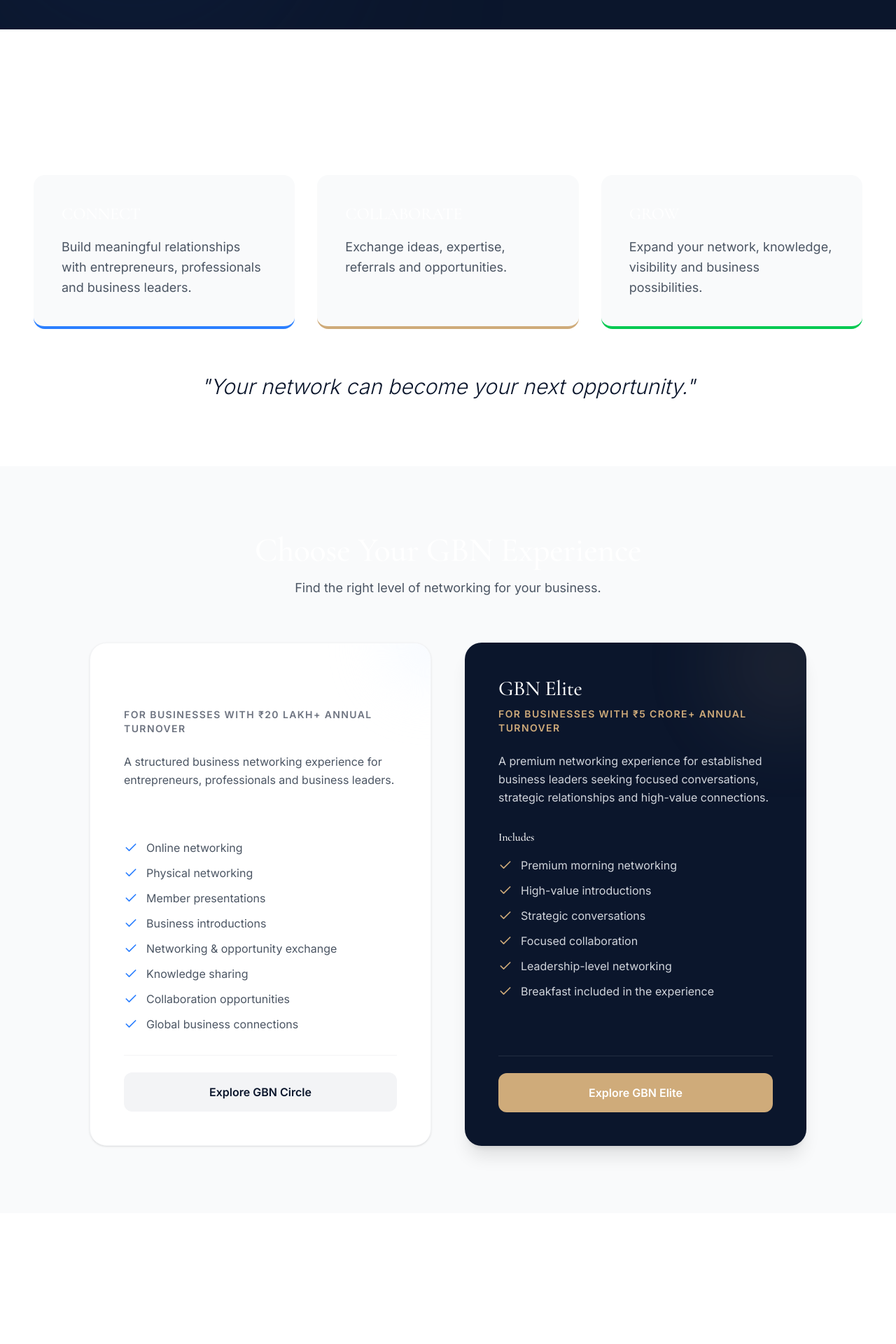
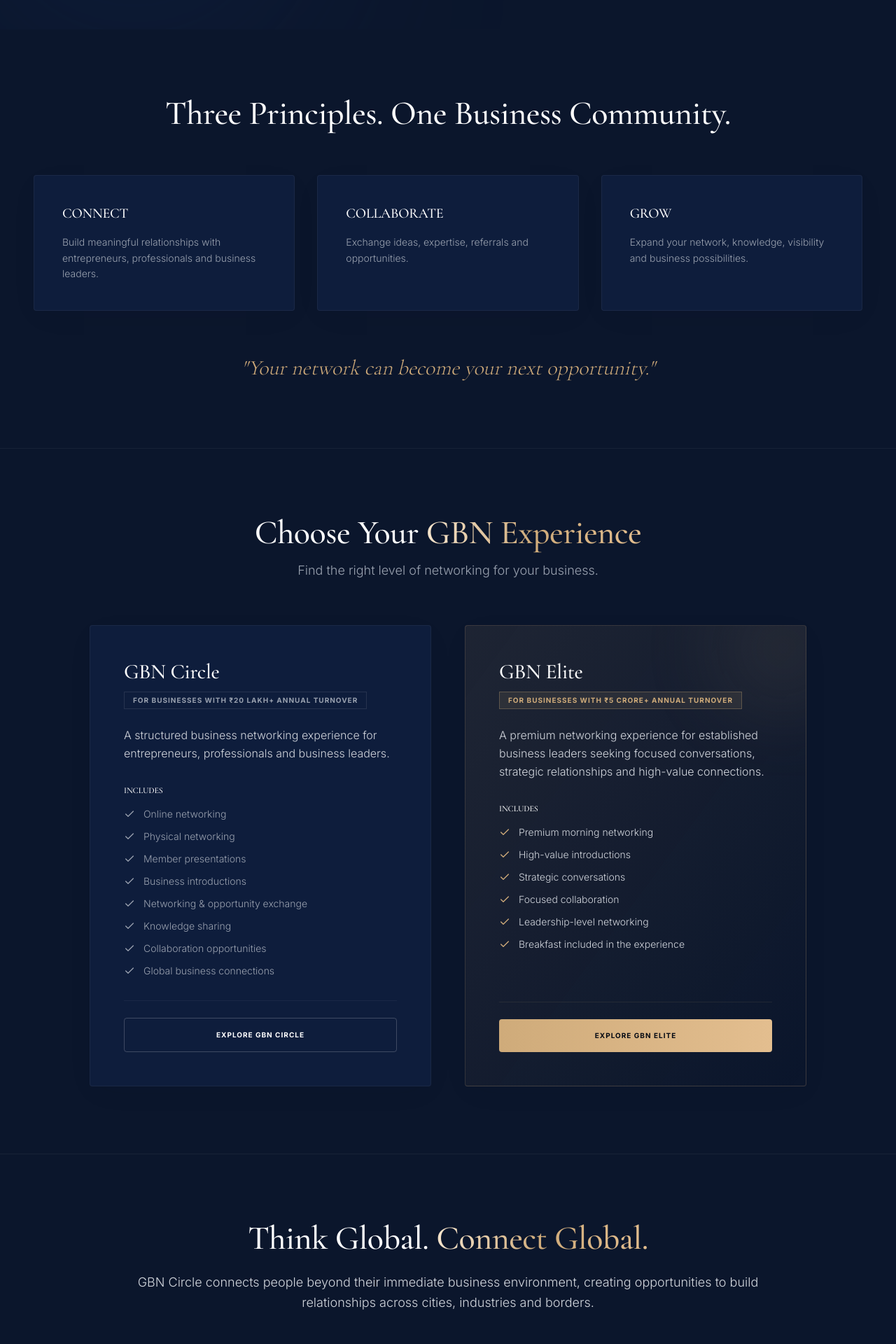
Before and after one commit to nimethfernando/gbn-circle, a Next.js app: page / in a window 1280 px wide. Shown: the part 3100-5020 px from the top of the page at 70% size. Built offline with nearby package versions, Linux system fonts and the light colour scheme.

Commit message:
Convert remaining UI components to strict dark theme

```diff
--- a/src/components/home/GBNExperience.tsx
+++ b/src/components/home/GBNExperience.tsx
@@ -23,48 +23,46 @@
     ];
 
     return (
-        <section className="py-24 bg-gray-50">
+        <section className="py-24 bg-gbn-navy text-white relative border-t border-white/5">
             <div className="container mx-auto px-6 md:px-12 max-w-7xl">
-                <div className="text-center mb-16">
-                    <h2 className="text-3xl md:text-5xl font-bold text-gbn-navy mb-4">
-                        Choose Your GBN Experience
+                <div className="text-center mb-16 animate-fade-in-up">
+                    <h2 className="text-4xl md:text-5xl font-serif text-white mb-4">
+                        Choose Your <span className="text-gradient-gold">GBN Experience</span>
                     </h2>
-                    <p className="text-lg text-gbn-text-muted">
+                    <p className="text-lg text-gray-400 font-light max-w-2xl mx-auto">
                         Find the right level of networking for your business.
                     </p>
                 </div>
 
                 <div className="grid lg:grid-cols-2 gap-8 lg:gap-12 max-w-5xl mx-auto">
                     {/* Card 1: GBN Circle */}
-                    <div className="bg-white rounded-3xl p-8 md:p-12 border border-gray-100 shadow-sm relative overflow-hidden flex flex-col">
-                        <div className="absolute top-0 right-0 w-32 h-32 bg-blue-50 opacity-50 rounded-full blur-2xl -mr-16 -mt-16 pointer-events-none"></div>
-
+                    <div className="bg-gbn-navy-light/40 border border-white/5 rounded-sm p-8 md:p-12 relative overflow-hidden flex flex-col premium-shadow group">
                         <div className="mb-8">
-                            <h3 className="text-3xl font-bold text-gbn-navy mb-2">GBN Circle</h3>
-                            <p className="text-sm font-semibold text-gbn-navy/60 uppercase tracking-widest mb-6">
+                            <h3 className="text-3xl font-serif text-white mb-2">GBN Circle</h3>
+                            <p className="text-[10px] uppercase font-bold tracking-widest text-gray-400 mb-6 border border-white/10 inline-block px-3 py-1">
                                 For businesses with ₹20 Lakh+ annual turnover
                             </p>
-                            <p className="text-gbn-text-muted leading-relaxed">
+                            <p className="text-gray-300 font-light leading-relaxed">
                                 A structured business networking experience for entrepreneurs, professionals and business leaders.
                             </p>
                         </div>
 
                         <div className="flex-grow">
-                            <h4 className="font-semibold text-gbn-navy mb-4">Includes</h4>
-                            <ul className="space-y-3 mb-8">
+                            <h4 className="text-xs tracking-widest uppercase font-bold text-white mb-4">Includes</h4>
+                            <ul className="space-y-3 mb-8 text-sm">
                                 {circleFeatures.map((feat, idx) => (
-                                    <li key={idx} className="flex items-start text-gbn-text-muted">
-                                        <Check className="w-5 h-5 text-blue-500 mr-3 shrink-0 mt-0.5" />
-                                        <span>{feat}</span>
+                                    <li key={idx} className="flex items-start text-gray-400">
+                                        <Check className="w-4 h-4 text-gray-400 mr-3 shrink-0 mt-0.5" />
+                                        <span className="font-light">{feat}</span>
                                     </li>
                                 ))}
                             </ul>
                         </div>
 
-                        <div className="mt-auto pt-6 border-t border-gray-100">
+                        <div className="mt-auto pt-6 border-t border-white/5">
                             <Link
                                 href="/community"
-                                className="w-full inline-flex justify-center items-center bg-gray-100 hover:bg-gray-200 text-gbn-navy font-semibold px-6 py-4 rounded-xl transition-colors"
+                                className="w-full inline-flex justify-center items-center bg-transparent border border-white/20 text-white text-[10px] tracking-widest font-bold px-6 py-4 rounded-sm transition-all hover:border-white uppercase"
                             >
                                 Explore GBN Circle
                             </Link>
@@ -72,35 +70,36 @@
                     </div>
 
                     {/* Card 2: GBN Elite */}
-                    <div className="bg-gbn-navy text-white rounded-3xl p-8 md:p-12 relative overflow-hidden flex flex-col shadow-xl">
+                    <div className="bg-gradient-to-br from-gbn-gold/10 to-transparent border border-gbn-gold/20 rounded-sm p-8 md:p-12 relative overflow-hidden flex flex-col premium-shadow group">
+
                         <div className="absolute top-0 right-0 w-48 h-48 bg-gbn-gold opacity-10 rounded-full blur-3xl -mr-16 -mt-16 pointer-events-none"></div>
 
                         <div className="mb-8 relative z-10">
-                            <h3 className="text-3xl font-bold text-white mb-2">GBN Elite</h3>
-                            <p className="text-sm font-semibold text-gbn-gold uppercase tracking-widest mb-6">
+                            <h3 className="text-3xl font-serif text-white mb-2 group-hover:text-gbn-gold transition-colors">GBN Elite</h3>
+                            <p className="text-[10px] uppercase font-bold tracking-widest text-gbn-gold mb-6 border border-gbn-gold/30 bg-gbn-gold/10 inline-block px-3 py-1">
                                 For businesses with ₹5 Crore+ annual turnover
                             </p>
-                            <p className="text-gray-300 leading-relaxed">
+                            <p className="text-gray-300 font-light leading-relaxed">
                                 A premium networking experience for established business leaders seeking focused conversations, strategic relationships and high-value connections.
                             </p>
                         </div>
 
                         <div className="flex-grow relative z-10">
-                            <h4 className="font-semibold text-white mb-4">Includes</h4>
-                            <ul className="space-y-3 mb-8">
+                            <h4 className="text-xs tracking-widest uppercase font-bold text-white mb-4">Includes</h4>
+                            <ul className="space-y-3 mb-8 text-sm">
                                 {eliteFeatures.map((feat, idx) => (
                                     <li key={idx} className="flex items-start text-gray-300">
-                                        <Check className="w-5 h-5 text-gbn-gold mr-3 shrink-0 mt-0.5" />
-                                        <span>{feat}</span>
+                                        <Check className="w-4 h-4 text-gbn-gold mr-3 shrink-0 mt-0.5" />
+                                        <span className="font-light">{feat}</span>
                                     </li>
                                 ))}
                             </ul>
                         </div>
 
-                        <div className="mt-auto pt-6 border-t border-white/10 relative z-10">
+                        <div className="mt-auto pt-6 border-t border-gbn-gold/10 relative z-10">
                             <Link
                                 href="/community"
-                                className="w-full inline-flex justify-center items-center bg-gbn-gold hover:bg-gbn-gold-hover text-white font-semibold px-6 py-4 rounded-xl transition-colors"
+                                className="w-full inline-flex justify-center items-center bg-gradient-to-r from-gbn-gold to-gbn-gold-hover text-gbn-navy-dark text-[10px] tracking-widest font-bold px-6 py-4 rounded-sm transition-all uppercase"
                             >
                                 Explore GBN Elite
                             </Link>
--- a/src/components/home/GlobalNetwork.tsx
+++ b/src/components/home/GlobalNetwork.tsx
@@ -1,17 +1,17 @@
 export default function GlobalNetwork() {
     return (
-        <section className="py-24 bg-white overflow-hidden">
+        <section className="py-24 bg-gbn-navy text-white relative overflow-hidden border-t border-white/5">
             <div className="container mx-auto px-6 md:px-12 max-w-7xl">
-                <div className="text-center max-w-4xl mx-auto mb-16">
-                    <h2 className="text-3xl md:text-5xl font-bold text-gbn-navy mb-6">
-                        Business Has No Borders. Neither Should Your Network.
+                <div className="text-center max-w-4xl mx-auto mb-16 animate-fade-in-up">
+                    <h2 className="text-4xl md:text-5xl font-serif text-white mb-6">
+                        Think Global. <span className="text-gradient-gold">Connect Global.</span>
                     </h2>
-                    <p className="text-lg text-gbn-text-muted leading-relaxed">
+                    <p className="text-lg text-gray-300 leading-relaxed font-light">
                         GBN Circle connects people beyond their immediate business environment, creating opportunities to build relationships across cities, industries and borders.
                     </p>
                 </div>
 
-                <div className="relative w-full max-w-5xl mx-auto rounded-3xl bg-gbn-navy h-64 md:h-96 overflow-hidden flex items-center justify-center premium-shadow group">
+                <div className="relative w-full max-w-5xl mx-auto rounded-md bg-gbn-navy-light/40 h-64 md:h-96 overflow-hidden flex items-center justify-center premium-shadow group border border-white/5">
                     <div className="absolute inset-0 bg-[radial-gradient(ellipse_at_center,_var(--tw-gradient-stops))] from-gbn-navy-light/50 via-gbn-navy to-gbn-navy"></div>
                     {/* Conceptual World Map Animation / Visualization placeholder */}
                     <div className="absolute inset-0 opacity-40 flex items-center justify-center overflow-hidden">
--- a/src/components/home/ThreePrinciples.tsx
+++ b/src/components/home/ThreePrinciples.tsx
@@ -18,10 +18,10 @@
     ];
 
     return (
-        <section className="py-24 bg-white">
+        <section className="py-24 bg-gbn-navy text-white relative">
             <div className="container mx-auto px-6 md:px-12 max-w-7xl">
-                <div className="text-center mb-16">
-                    <h2 className="text-3xl md:text-5xl font-bold text-gbn-navy mb-6">
+                <div className="text-center mb-16 animate-fade-in-up">
+                    <h2 className="text-4xl md:text-5xl font-serif text-white mb-6">
                         Three Principles. One Business Community.
                     </h2>
                 </div>
@@ -30,16 +30,16 @@
                     {principles.map((p, idx) => (
                         <div
                             key={idx}
-                            className={`p-10 bg-gray-50 rounded-2xl border-b-4 ${p.color} hover:-translate-y-2 transition-transform duration-300`}
+                            className={`p-10 bg-gbn-navy-light/40 border border-white/5 rounded-sm hover:-translate-y-2 transition-transform duration-500 premium-shadow group`}
                         >
-                            <h3 className="text-2xl font-bold text-gbn-navy mb-4">{p.title}</h3>
-                            <p className="text-gbn-text-muted leading-relaxed text-lg">{p.desc}</p>
+                            <h3 className="text-xl tracking-[0.2em] uppercase font-bold text-gbn-gold mb-4 group-hover:scale-105 transition-transform duration-500 origin-left">{p.title}</h3>
+                            <p className="text-gray-400 font-light leading-relaxed text-sm">{p.desc}</p>
                         </div>
                     ))}
                 </div>
 
                 <div className="text-center">
-                    <p className="text-2xl md:text-3xl font-light text-gbn-navy italic">
+                    <p className="text-2xl md:text-3xl font-serif font-light text-gbn-gold italic">
                         "Your network can become your next opportunity."
                     </p>
                 </div>
```
Also changed, not shown: src/components/home/Contact.tsx (+41 -35 lines), src/components/home/GBNJourney.tsx (+9 -9 lines), src/components/home/Leadership.tsx (+18 -12 lines), src/components/home/MemberCommunity.tsx (+15 -9 lines), src/components/layout/Header.tsx (+4 -4 lines).
